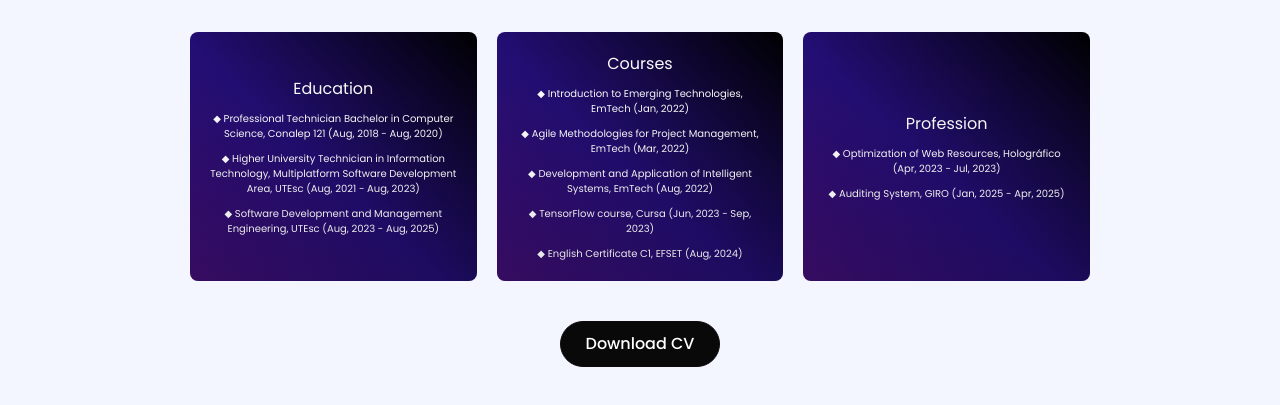
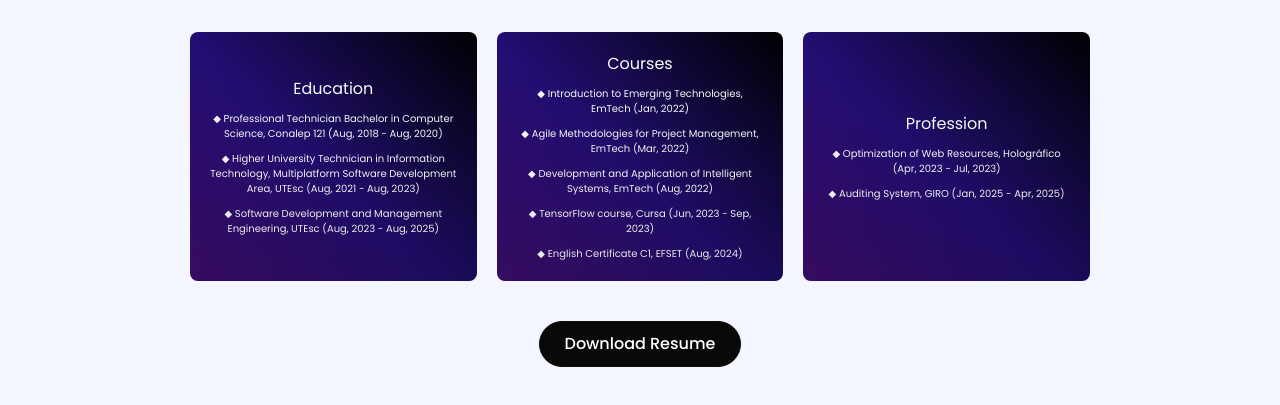
Before and after one commit to lucia-aranda/portfolio, a plain HTML site: page experience.html in a window 1280 px wide. Shown: the part 543-948 px from the top of the page. Drawn offline with nearby package versions, Linux system fonts and the light colour scheme.

Commit message:
CV to Resume
Updated the experience.html file to correct the download link for the resume and made minor formatting adjustments.

```diff
--- a/experience.html
+++ b/experience.html
@@ -146,7 +146,7 @@
             </div>
 
             <div>
-                <a href="img/CV_Lucia_Aranda_EN.pdf" download="CV_Lucia_Aranda_EN.pdf" class="btn btn-primary text-center" style="margin-top: 30px; margin-bottom: -20px;">Download CV</a>
+                <a href="img/Resume_Lucia_Aranda_EN.pdf" download="Resume_Lucia_Aranda_EN.pdf" class="btn btn-primary text-center" style="margin-top: 30px; margin-bottom: -20px;">Download Resume</a>
             </div>
         </div>
     </div>
```
